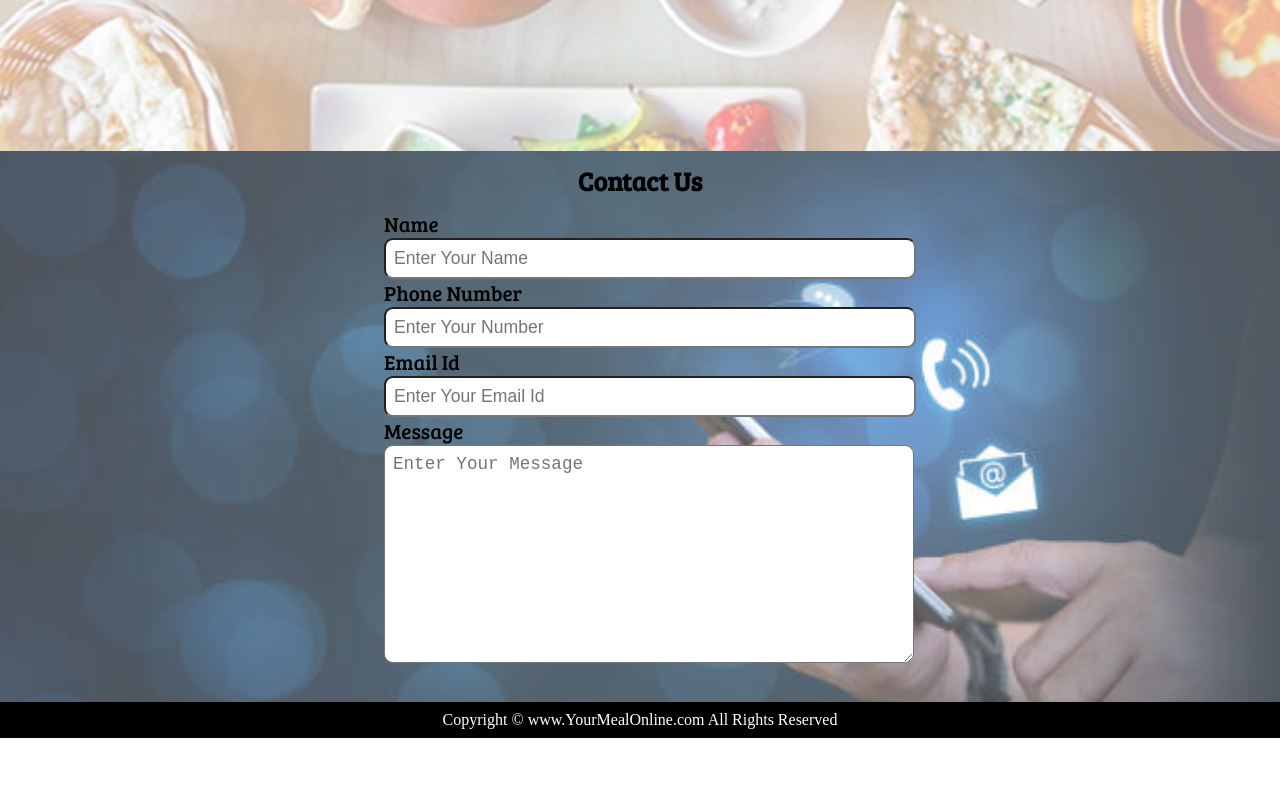
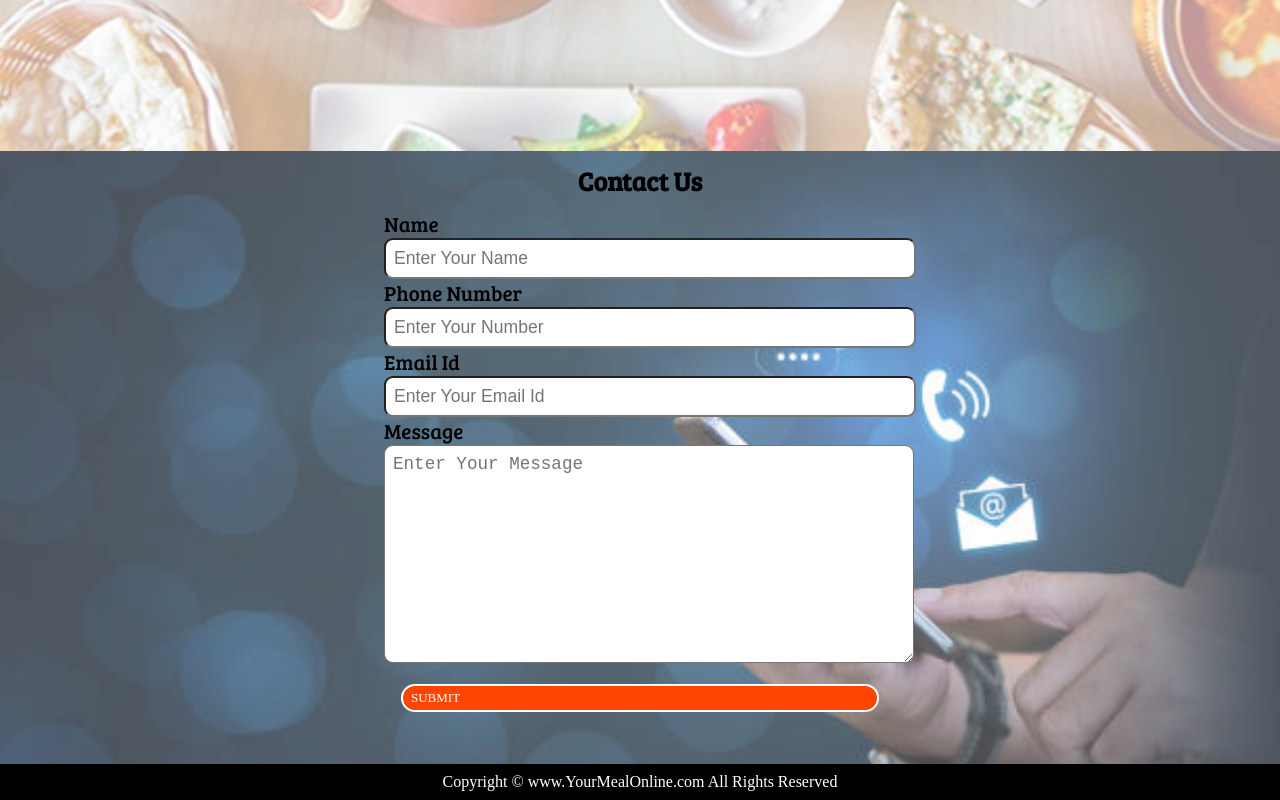
Before and after one commit to KiranParihar/YourMealOnline.github.io, a plain HTML site: page index.html in a window 1280 px wide. Shown: the part 2200-3000 px from the top of the page. Before the commit the page ends 2938 px from the top, so only its background shows below. Drawn offline with Linux system fonts and the light colour scheme.

Commit message:
Update index.html

```diff
--- a/index.html
+++ b/index.html
@@ -98,6 +98,9 @@
                         placeholder="Enter Your Message"></textarea>
 
                 </div>
+                <div class="btn">
+                    SUBMIT
+                </div>
             </form>
         </div>
     </section>
```
